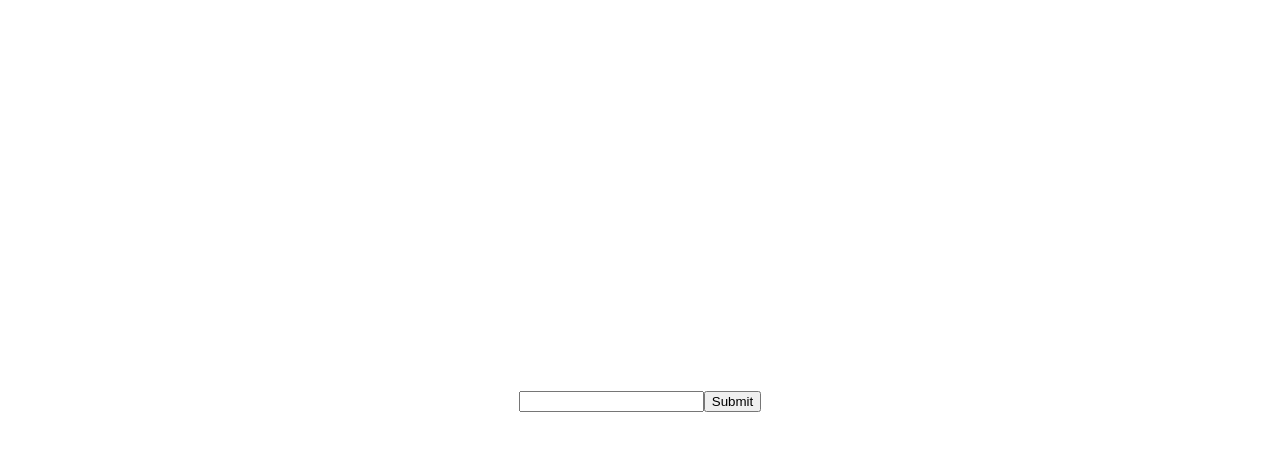
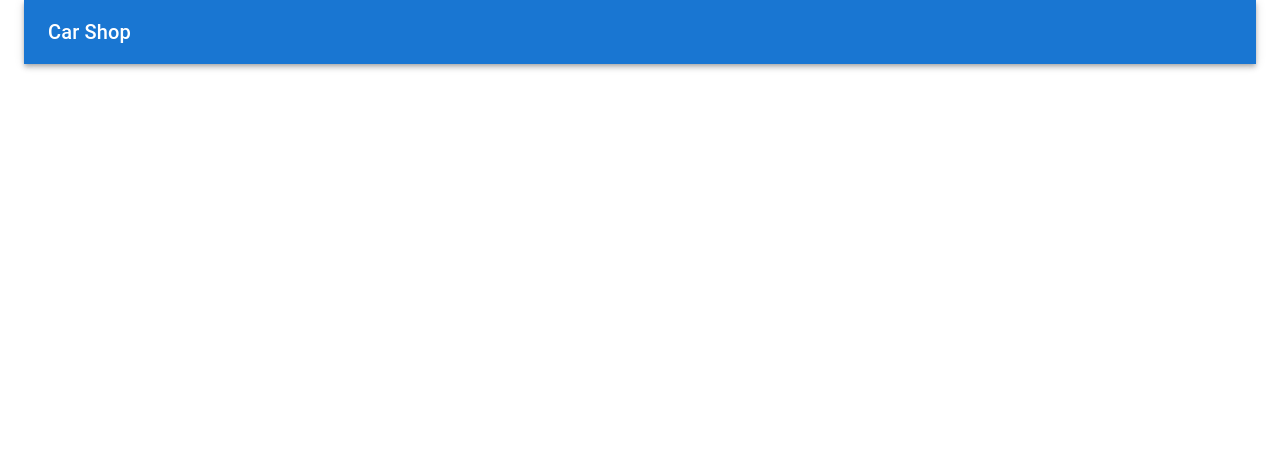
Before and after one commit to dlsrksrhk/springboot3_react, a React (Vite) app in the folder client/: page / in a window 1280 px wide. Shown: the top 450 px of the page. Built offline with nearby package versions, Linux system fonts and the light colour scheme.

Commit message:
메인 화면 구성 시작
- 시큐리티 인증 설정 해제
- 랜딩 페이지 툴바 생성

```diff
--- a/client/package.json
+++ b/client/package.json
@@ -1,5 +1,5 @@
 {
-  "name": "myapp",
+  "name": "carfront",
   "private": true,
   "version": "0.0.0",
   "type": "module",
--- a/client/src/App.tsx
+++ b/client/src/App.tsx
@@ -1,30 +1,23 @@
-import { useState } from 'react'
-import './App.css'
+//App.tsx
+import AppBar from '@mui/material/AppBar';
+import Toolbar from '@mui/material/Toolbar';
+import Typography from '@mui/material/Typography';
+import Container from '@mui/material/Container';
+import CssBaseline from '@mui/material/CssBaseline';
 
 function App() {
-  const [name, setName] = useState("");
-
-  const handleChange = (event: React.ChangeEvent<HTMLInputElement>) => {
-    setName(event.target.value);
-  }
-
-  const handleSubmit = (event: React.FormEvent<HTMLFormElement>) => {
-    event.preventDefault();
-    alert(`Hello ${name}`);
-  }
-
   return (
-    <>
-      <form onSubmit={handleSubmit}>
-        <input
-          type="text"
-          value={name}
-          onChange={handleChange}
-        />
-        <input type="submit" value="Submit" />
-      </form>
-    </>
-  )
+    <Container maxWidth="xl">
+      <CssBaseline />
+      <AppBar position="static">
+        <Toolbar>
+          <Typography variant="h6">
+            Car Shop
+          </Typography>
+        </Toolbar>
+      </AppBar>
+    </Container>
+  );
 }
 
-export default App
+export default App;
--- a/client/src/main.tsx
+++ b/client/src/main.tsx
@@ -1,9 +1,9 @@
+//main.tsx
 import React from 'react'
 import ReactDOM from 'react-dom/client'
 import App from './App.tsx'
-import './index.css'
 
-ReactDOM.createRoot(document.getElementById('root') as HTMLElement).render(
+ReactDOM.createRoot(document.getElementById('root')!).render(
   <React.StrictMode>
     <App />
   </React.StrictMode>,
```
Also changed, not shown: 2 other files (tests, documents, lock files or other folders).
